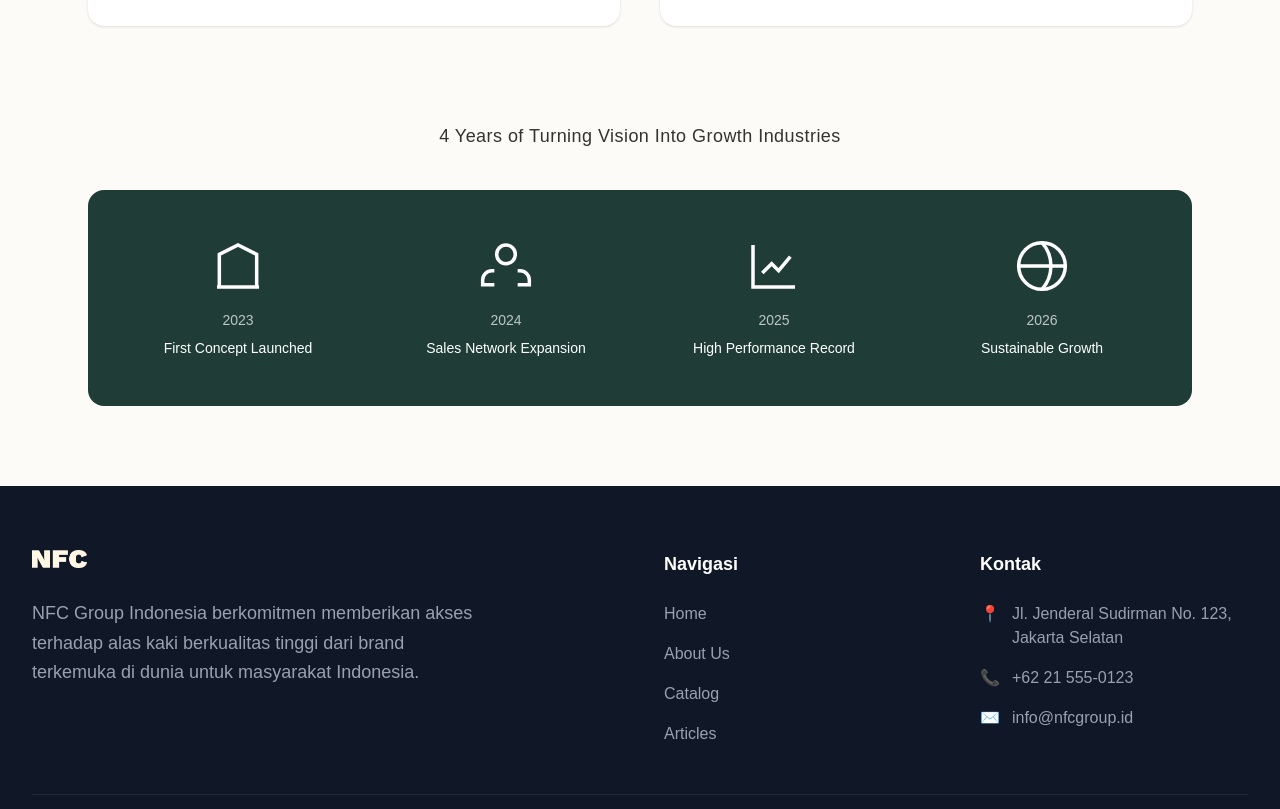
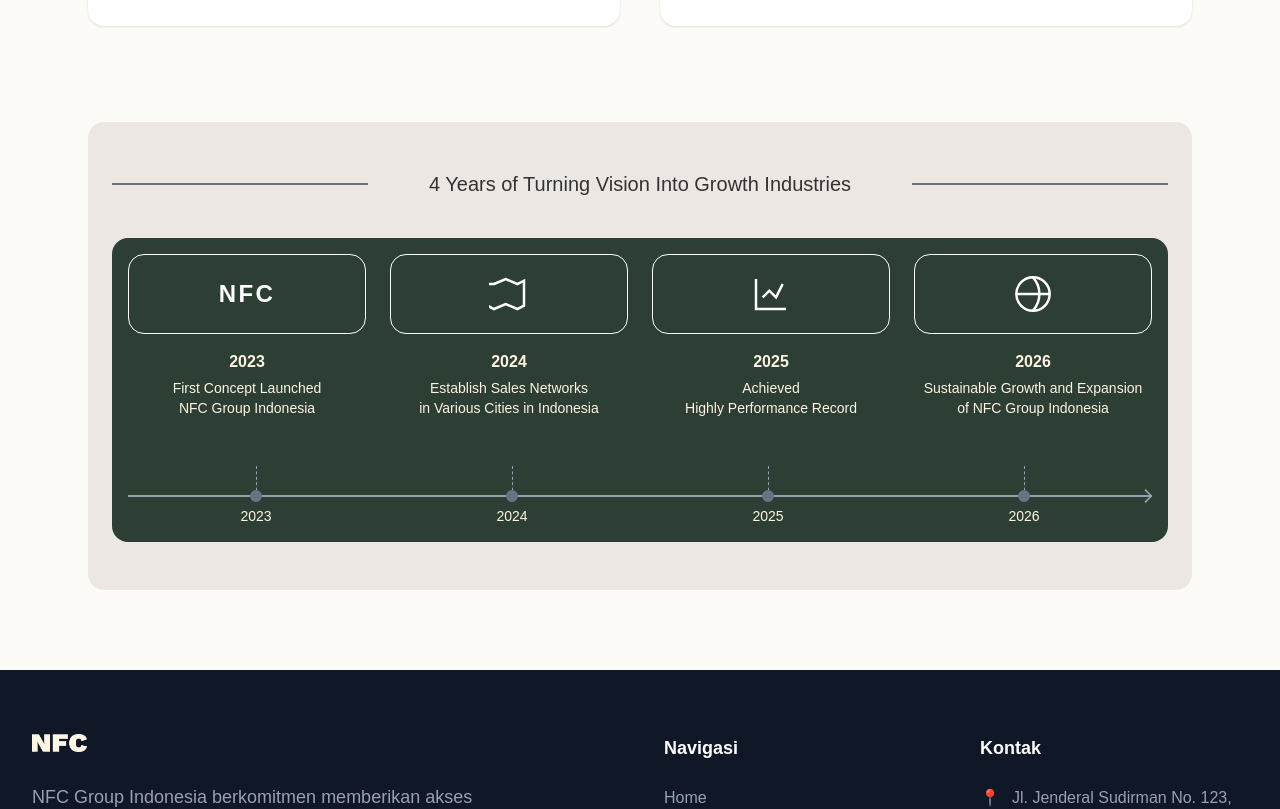
Before and after one commit to khdrali/nfc-group, a Next.js app: page /about in a window 1280 px wide. Shown: the part 680-1489 px from the top of the page. Built offline with nearby package versions, Linux system fonts and the light colour scheme.

Commit message:
add timeline

```diff
--- a/app/globals.css
+++ b/app/globals.css
@@ -56,7 +56,7 @@ body {
 
 /* Brand Partners Section Styles */
 .brand-partner-card {
-    background-color: var(--primary-red);
+    background-color: #B64A26;
     color: var(--white);
     padding: 35px 20px;
     border-radius: 24px;
@@ -74,7 +74,7 @@ body {
 .brand-partner-card:hover {
     transform: scale(1.05);
     box-shadow: 0 12px 25px rgba(217, 35, 35, 0.25);
-    background-color: #C01F1F; /* Darker red on hover */
+    background-color: #9E3F20; /* Darker red on hover */
 }
 
 .brand-partner-name {
--- /dev/null
+++ b/common/components/product/cardProduct.tsx
@@ -0,0 +1,20 @@
+import Image from "next/image";
+
+const CardProduct = () => {
+  return (
+    <div className="bg-[#FDF4E2] px-4 py-4 rounded-2xl w-full max-w-75">
+      <div className="flex flex-col items-center gap-4">
+        <Image
+          src={"/assets/images/sepatu-puma.webp"}
+          alt="Sepatu"
+          width={200}
+          height={200}
+        />
+        <div className="flex items-center gap-4">
+          <div className="bg-[#CC0000] w-2.5 h-2.5 rounded-full"></div>
+        </div>
+      </div>
+    </div>
+  );
+};
+export default CardProduct;
--- a/common/layouts/Navbar.tsx
+++ b/common/layouts/Navbar.tsx
@@ -17,7 +17,7 @@ const Navbar = () => {
   ];
 
   return (
-    <nav className="bg-[#2D4137] text-white py-4 sticky top-0 z-50 shadow-lg">
+    <nav className="bg-[#B64A26] text-white py-4 sticky top-0 z-50 shadow-lg">
       <div className="max-w-6xl mx-auto px-6 flex justify-between items-center">
         <Link href={"/"}>
           {/* NFC */}
--- a/modules/about/About.tsx
+++ b/modules/about/About.tsx
@@ -1,3 +1,5 @@
+import Timeline from "./component/Timeline";
+
 export default function AboutScreen() {
   return (
     <section className="max-w-6xl mx-auto px-6 py-20">
@@ -44,17 +46,17 @@ export default function AboutScreen() {
       </div>
 
       {/* TIMELINE TITLE */}
-      <div className="text-center mb-10">
+      {/* <div className="text-center mb-10">
         <h3 className="text-lg tracking-wide">
           4 Years of Turning Vision Into Growth Industries
         </h3>
-      </div>
+      </div> */}
 
       {/* TIMELINE */}
-      <div className="bg-[#1F3D36] rounded-2xl px-8 py-12 text-white">
-        <div className="grid md:grid-cols-4 gap-8 text-center text-sm">
-          {/* 2023 */}
-          <div className="hover:-translate-y-2 transition-transform">
+      {/* <div className="bg-[#1F3D36] rounded-2xl px-8 py-12 text-white">
+        <div className="grid md:grid-cols-4 gap-8 text-center text-sm"> */}
+      {/* 2023 */}
+      {/* <div className="hover:-translate-y-2 transition-transform">
             <svg
               className="w-14 h-14 mx-auto mb-4"
               fill="none"
@@ -66,10 +68,10 @@ export default function AboutScreen() {
             </svg>
             <p className="opacity-70">2023</p>
             <p className="mt-2">First Concept Launched</p>
-          </div>
+          </div> */}
 
-          {/* 2024 */}
-          <div className="hover:-translate-y-2 transition-transform">
+      {/* 2024 */}
+      {/* <div className="hover:-translate-y-2 transition-transform">
             <svg
               className="w-14 h-14 mx-auto mb-4"
               fill="none"
@@ -83,10 +85,10 @@ export default function AboutScreen() {
             </svg>
             <p className="opacity-70">2024</p>
             <p className="mt-2">Sales Network Expansion</p>
-          </div>
+          </div> */}
 
-          {/* 2025 */}
-          <div className="hover:-translate-y-2 transition-transform">
+      {/* 2025 */}
+      {/* <div className="hover:-translate-y-2 transition-transform">
             <svg
               className="w-14 h-14 mx-auto mb-4"
               fill="none"
@@ -99,10 +101,10 @@ export default function AboutScreen() {
             </svg>
             <p className="opacity-70">2025</p>
             <p className="mt-2">High Performance Record</p>
-          </div>
+          </div> */}
 
-          {/* 2026 */}
-          <div className="hover:-translate-y-2 transition-transform">
+      {/* 2026 */}
+      {/* <div className="hover:-translate-y-2 transition-transform">
             <svg
               className="w-14 h-14 mx-auto mb-4"
               fill="none"
@@ -117,7 +119,8 @@ export default function AboutScreen() {
             <p className="mt-2">Sustainable Growth</p>
           </div>
         </div>
-      </div>
+      </div> */}
+      <Timeline />
     </section>
   );
 }
--- /dev/null
+++ b/modules/about/component/Timeline.tsx
@@ -0,0 +1,146 @@
+const timelineData = [
+  {
+    year: "2023",
+    title: "First Concept Launched",
+    subtitle: "NFC Group Indonesia",
+    icon: "NFC",
+  },
+  {
+    year: "2024",
+    title: "Establish Sales Networks",
+    subtitle: "in Various Cities in Indonesia",
+    icon: "map",
+  },
+  {
+    year: "2025",
+    title: "Achieved",
+    subtitle: "Highly Performance Record",
+    icon: "chart",
+  },
+  {
+    year: "2026",
+    title: "Sustainable Growth and Expansion",
+    subtitle: "of NFC Group Indonesia",
+    icon: "globe",
+  },
+];
+
+export default function Timeline() {
+  return (
+    <section className="bg-[#EDE7E3] py-12 px-6 rounded-2xl">
+      <div className="max-w-6xl mx-auto text-center">
+        <div className="flex items-center gap-4 mb-10">
+          <div className="w-[50%] h-0.5 bg-gray-500"></div>
+          <h3 className="text-xl font-medium w-full">
+            4 Years of Turning Vision Into Growth Industries
+          </h3>
+          <div className="w-[50%] h-0.5 bg-gray-500"></div>
+        </div>
+
+        <div className="bg-[#2D3E35] p-4 rounded-2xl">
+          {/* Cards */}
+          <div className="grid grid-cols-1 md:grid-cols-4 gap-6 mb-12">
+            {timelineData.map((item, i) => (
+              <div key={i} className="text-center text-white">
+                {/* Icon Box */}
+                <div className="border border-white rounded-2xl p-6 flex items-center justify-center h-20 mb-4">
+                  {item.icon === "NFC" && (
+                    <span className="text-2xl font-bold tracking-widest">
+                      NFC
+                    </span>
+                  )}
+
+                  {item.icon === "map" && (
+                    <svg
+                      className="w-10 h-10"
+                      fill="none"
+                      stroke="currentColor"
+                      strokeWidth="1.5"
+                      viewBox="0 0 24 24"
+                    >
+                      <path d="M3 6l7-3 7 3 4-2v15l-4 2-7-3-7 3-4-2V6z" />
+                    </svg>
+                  )}
+
+                  {item.icon === "chart" && (
+                    <svg
+                      className="w-10 h-10"
+                      fill="none"
+                      stroke="currentColor"
+                      strokeWidth="1.5"
+                      viewBox="0 0 24 24"
+                    >
+                      <path d="M3 3v18h18" />
+                      <path d="M7 14l4-4 4 4 4-8" />
+                    </svg>
+                  )}
+
+                  {item.icon === "globe" && (
+                    <svg
+                      className="w-10 h-10"
+                      fill="none"
+                      stroke="currentColor"
+                      strokeWidth="1.5"
+                      viewBox="0 0 24 24"
+                    >
+                      <circle cx="12" cy="12" r="10" />
+                      <path d="M2 12h20M12 2a15 15 0 010 20" />
+                    </svg>
+                  )}
+                </div>
+
+                <p className="text-[#FDF4E2] font-semibold">{item.year}</p>
+                <p className="text-[#FDF4E2] text-sm mt-1">{item.title}</p>
+                <p className="text-[#FDF4E2] text-sm">{item.subtitle}</p>
+              </div>
+            ))}
+          </div>
+
+          {/* Timeline line */}
+          <div className="relative mt-10">
+            {/* GARIS */}
+            <div className="absolute left-0 right-0 top-1/2 h-[2px] bg-gray-400 -translate-y-1/2"></div>
+
+            {/* PANAH DI UJUNG */}
+            <div className="absolute -right-1.5 top-1/2 -translate-y-1/2">
+              <svg
+                className="w-5 h-5 text-gray-400"
+                fill="none"
+                stroke="currentColor"
+                strokeWidth="2"
+                viewBox="0 0 24 24"
+              >
+                <path
+                  strokeLinecap="round"
+                  strokeLinejoin="round"
+                  d="M9 5l7 7-7 7"
+                />
+              </svg>
+            </div>
+
+            {/* DOTS */}
+            <div className="grid grid-cols-4 relative">
+              {timelineData.map((item, i) => (
+                <div
+                  key={i}
+                  className="flex flex-col gap-4 items-center relative"
+                >
+                  {/* DASHED LINE KE ATAS */}
+                  <div className="absolute top-0 bottom-1/2 border-l border-dashed border-gray-400"></div>
+                  {/* DOT */}
+                  <div className="w-3 h-3 bg-gray-500 rounded-full absolute top-1/2 -translate-y-1/2"></div>
+
+                  {/* SPACER */}
+                  <div className="h-6"></div>
+
+                  {/* YEAR */}
+                  <span className="text-sm text-[#FDF4E2]">{item.year}</span>
+                </div>
+              ))}
+            </div>
+          </div>
+        </div>
+      </div>
+    </section>
+  );
+}
--- a/modules/catalog/CatalogScreen.tsx
+++ b/modules/catalog/CatalogScreen.tsx
@@ -1,3 +1,4 @@
+import CardProduct from "@/common/components/product/cardProduct";
 import { Product } from "./models/responses";
 
 export const PRODUCTS: Product[] = [
@@ -67,6 +68,7 @@ const CatalogScreen = () => {
             </div>
           ))}
         </div>
+        {/* <CardProduct /> */}
       </div>
     </div>
   );
```
Also changed, not shown: public/assets/images/sepatu-puma.webp (added).
